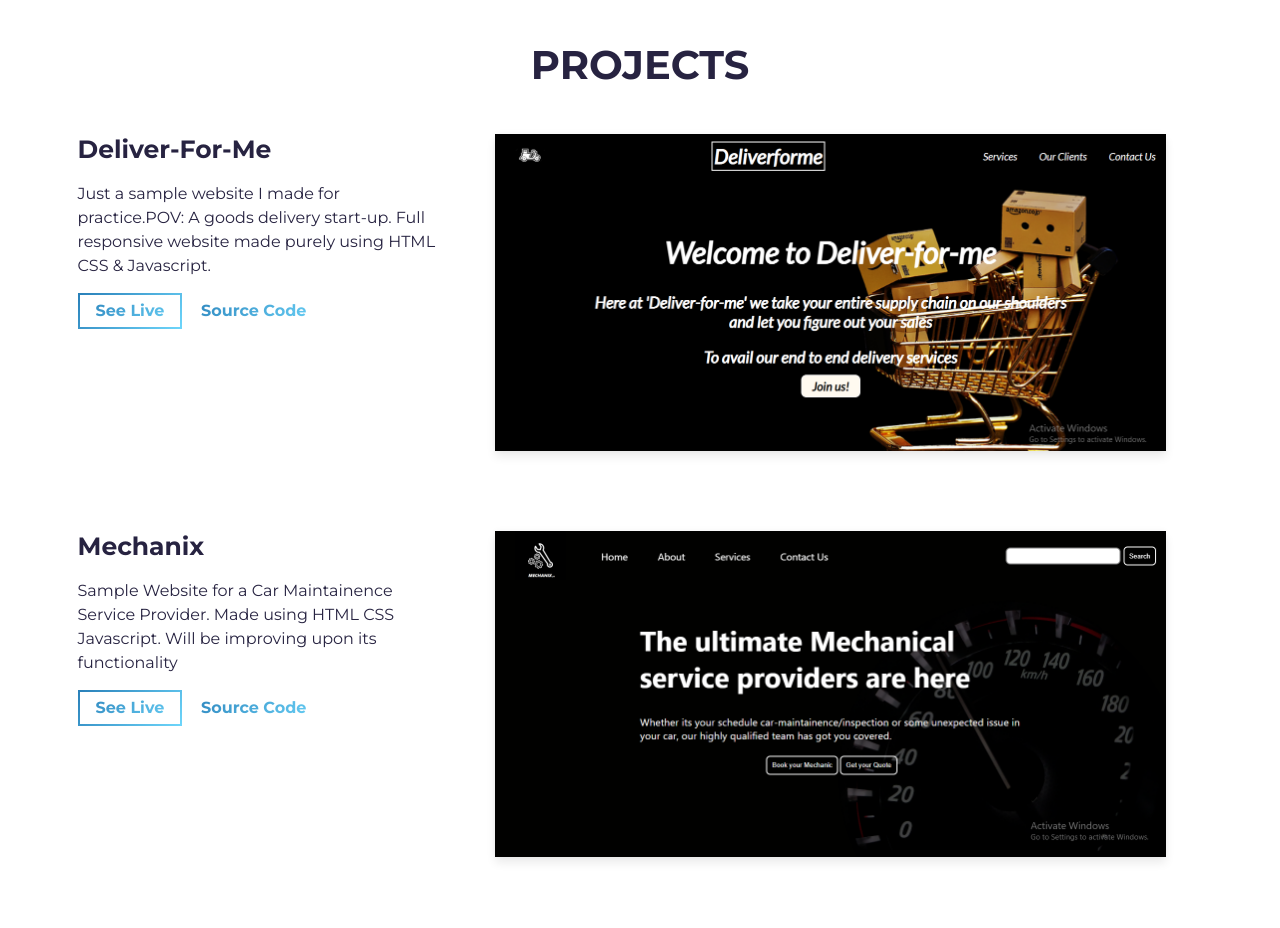
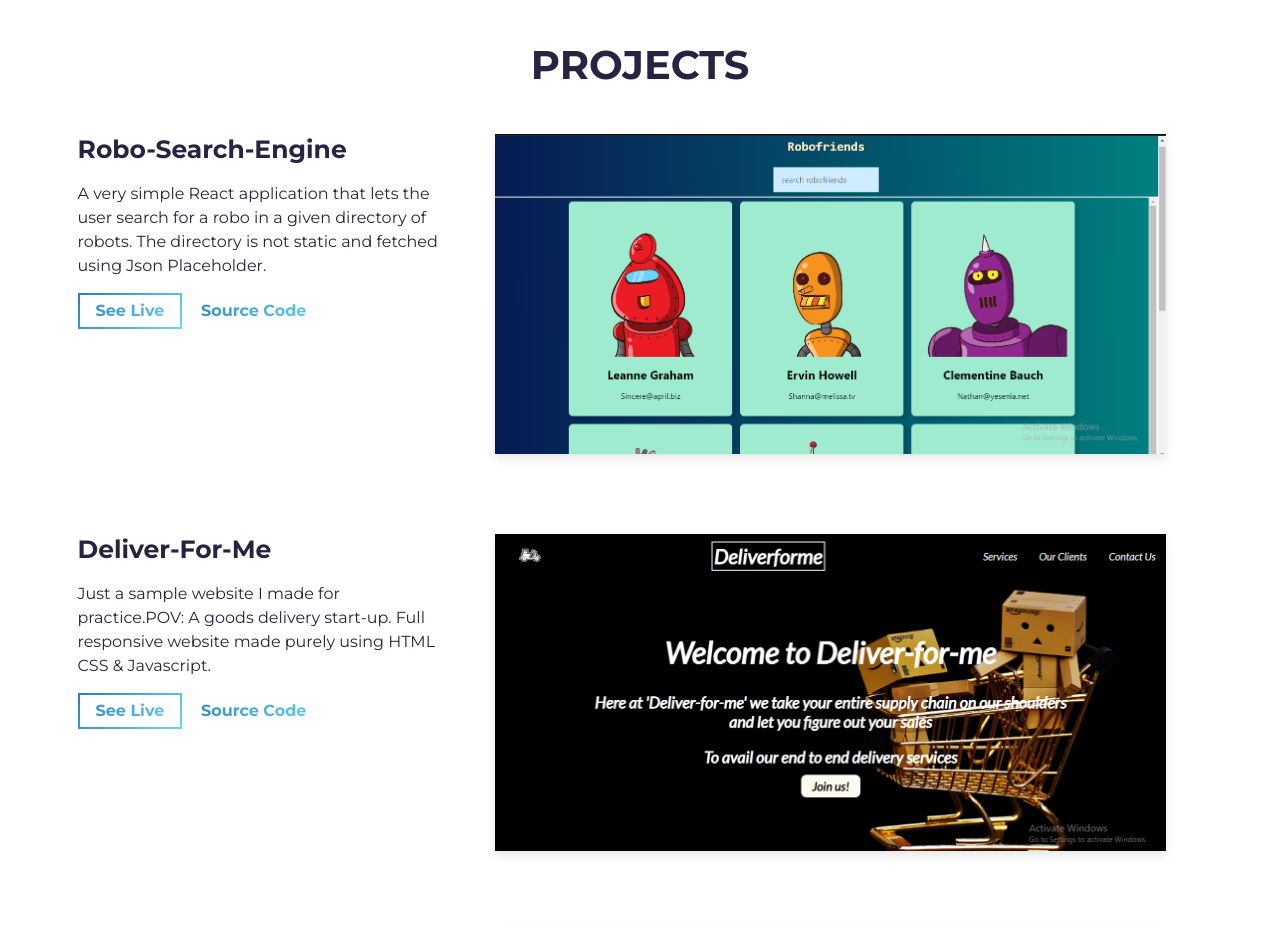
Before and after one commit to UMAIRAHMED-111/Portfolio_Website, a website built with Parcel: page src/index.html in a window 1280 px wide. Shown: the part 1480-2408 px from the top of the page. Built offline with nearby package versions, Linux system fonts and the light colour scheme.

Commit message:
New Project Add

```diff
--- a/src/index.html
+++ b/src/index.html
@@ -5,7 +5,7 @@
     <meta charset="utf-8" />
     <meta http-equiv="X-UA-Compatible" content="IE=edge" />
     <meta name="viewport" content="width=device-width, initial-scale=1" />
-    <link rel="shortcut icon" type="image/png" href="assets/favicon.png" />
+    <link rel="shortcut icon" type="image/png" href="assets/favicon1.png" />
 
     <!-- Todo: put here your site title -->
     <title> UMAIR AHMED | Web Developer</title>
@@ -93,6 +93,55 @@
       <div class="container">
         <div class="project-wrapper">
           <h2 class="section-title dark-blue-text">Projects</h2>
+
+          <!-- Notice: each .row is a project -->
+          <div class="row">
+            <div class="col-lg-4 col-sm-12">
+              <div class="project-wrapper__text load-hidden">
+                <h3 class="project-wrapper__text-title">Robo-Search-Engine</h3>
+                <div>
+                  <p class="mb-4">
+                    A very simple React application that lets the user search for a robo in a given directory of robots. The directory is not static and fetched using Json Placeholder.
+                  </p>
+                </div>
+                <a
+                  rel="noreferrer"
+                  target="_blank"
+                  class="cta-btn cta-btn--hero"
+                  href="https://robo-search-engine.netlify.app/"
+                >
+                  See Live
+                </a>
+                <a
+                  rel="noreferrer"
+                  target="_blank"
+                  class="cta-btn text-color-main"
+                  href="https://github.com/UMAIRAHMED-111/RoboSearchEngine"
+                >
+                  Source Code
+                </a>
+              </div>
+            </div>
+            <div class="col-lg-8 col-sm-12">
+              <div class="project-wrapper__image load-hidden">
+                <a rel="noreferrer" href="#!" target="_blank">
+                  <div
+                    data-tilt
+                    data-tilt-max="4"
+                    data-tilt-glare="true"
+                    data-tilt-max-glare="0.5"
+                    class="thumbnail rounded js-tilt"
+                  >
+                    <img
+                      alt="Project Image"
+                      class="img-fluid"
+                      src="assets/Proj3.png"
+                    />
+                  </div>
+                </a>
+              </div>
+            </div>
+          </div>
 
           <!-- Notice: each .row is a project -->
           <div class="row">
```
Also changed, not shown: src/assets/Proj3.png (added), src/assets/favicon1.png (added).
